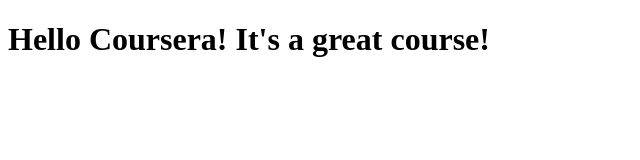
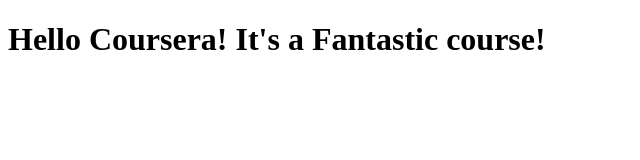
Before and after one commit to JRamF1/coursera-test, a plain HTML site: page site/index.html in a window 1280 px wide. Shown: the whole page, without its empty margins (0-640 px from the left). Drawn offline with Linux system fonts and the light colour scheme.

Commit message:
Small addition to our page content.

```diff
--- a/site/index.html
+++ b/site/index.html
@@ -6,6 +6,6 @@
 	<title>Hello Coursera!</title>
 </head>
 <body>
-<h1>Hello Coursera! It's a great course!</h1>
+<h1>Hello Coursera! It's a Fantastic course!</h1>
 </body>
 </html>
```
